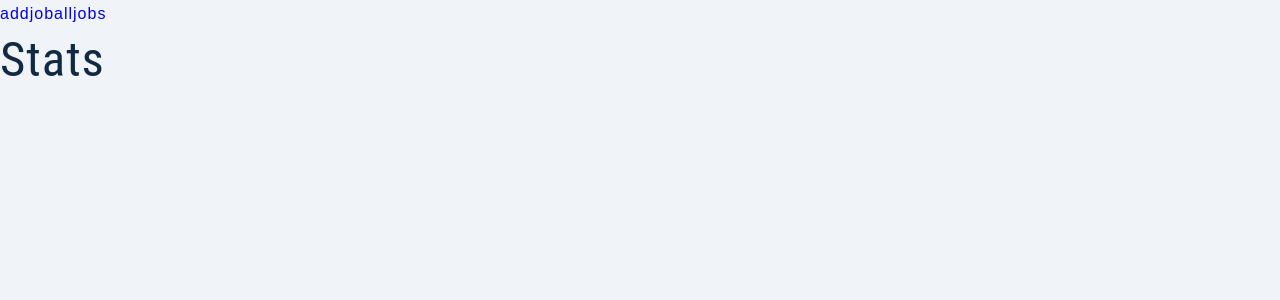
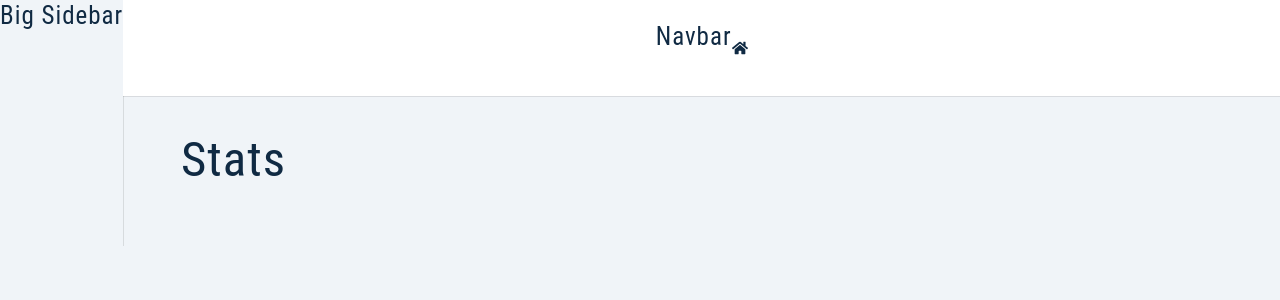
Before and after one commit to Eyang001/Jobify, a React (Create React App) app in the folder client/: page / in a window 1280 px wide. Shown: the top 300 px of the page. Built offline with nearby package versions, Linux system fonts and the light colour scheme; sample sign-in values are in the browser's storage.

Commit message:
shared layout with sidebar and navbar components

```diff
--- a/client/package.json
+++ b/client/package.json
@@ -11,6 +11,7 @@
     "normalize.css": "^8.0.1",
     "react": "^18.2.0",
     "react-dom": "^18.2.0",
+    "react-icons": "^4.4.0",
     "react-router-dom": "^6.3.0",
     "react-scripts": "5.0.1",
     "styled-components": "^5.3.5",
--- /dev/null
+++ b/client/src/components/BigSidebar.js
@@ -0,0 +1,10 @@
+import Wrapper from "../assets/wrappers/BigSidebar";
+
+const BigSidebar = () => {
+  return (
+    <Wrapper>
+      <h4>Big sidebar</h4>
+    </Wrapper>
+  );
+};
+export default BigSidebar;
--- /dev/null
+++ b/client/src/components/Navbar.js
@@ -0,0 +1,12 @@
+import Wrapper from "../assets/wrappers/Navbar";
+import { FaHome } from "react-icons/fa";
+
+const Navbar = () => {
+  return (
+    <Wrapper>
+      <h4>navbar</h4>
+      <FaHome />
+    </Wrapper>
+  );
+};
+export default Navbar;
--- /dev/null
+++ b/client/src/components/SmallSidebar.js
@@ -0,0 +1,10 @@
+import Wrapper from "../assets/wrappers/SmallSidebar";
+
+const SmallSidebar = () => {
+  return (
+    <Wrapper>
+      <h4>small sidebar</h4>
+    </Wrapper>
+  );
+};
+export default SmallSidebar;
--- a/client/src/components/index.js
+++ b/client/src/components/index.js
@@ -1,6 +1,8 @@
 import Logo from "./Logo";
 import FormRow from "./FormRow";
 import Alert from "./Alert";
+import Navbar from "./Navbar";
+import BigSidebar from "./BigSidebar";
+import SmallSidebar from "./SmallSidebar";
 
-
-export { Logo, FormRow, Alert };
+export { Logo, FormRow, Alert, Navbar, BigSidebar, SmallSidebar };
--- a/client/src/pages/dashboard/SharedLayout.js
+++ b/client/src/pages/dashboard/SharedLayout.js
@@ -1,14 +1,20 @@
 import { Outlet, Link } from "react-router-dom";
 import Wrapper from "../../assets/wrappers/SharedLayout";
+import { Navbar, SmallSidebar, BigSidebar } from "../../components";
 
 const SharedLayout = () => {
   return (
     <Wrapper>
-      <nav>
-        <Link to="add-job">addjob</Link>
-        <Link to="all-jobs">alljobs</Link>
-      </nav>
-      <Outlet />
+      <main className="dashboard">
+        <SmallSidebar />
+        <BigSidebar />
+        <div>
+          <Navbar />
+          <div className="dashboard-page">
+            <Outlet />
+          </div>
+        </div>
+      </main>
     </Wrapper>
   );
 };
```
Also changed, not shown: 2 other files (tests, documents, lock files or other folders).
